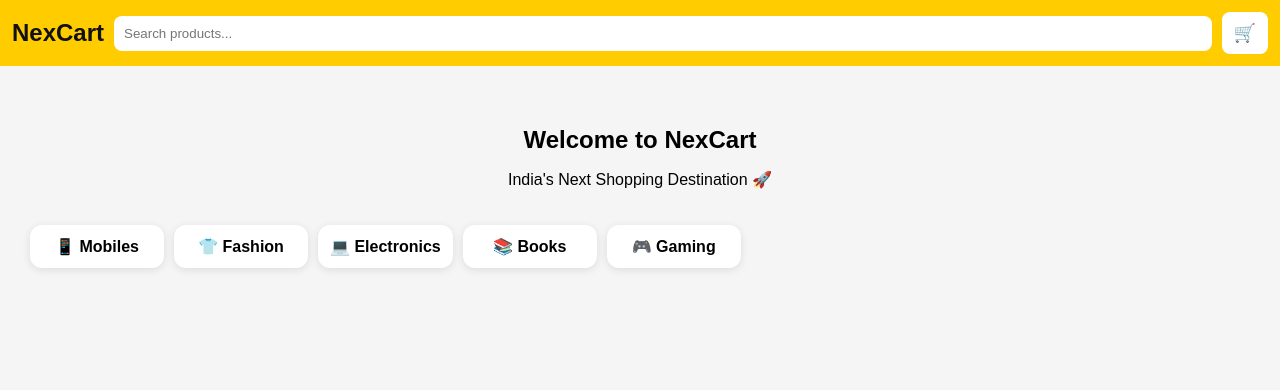
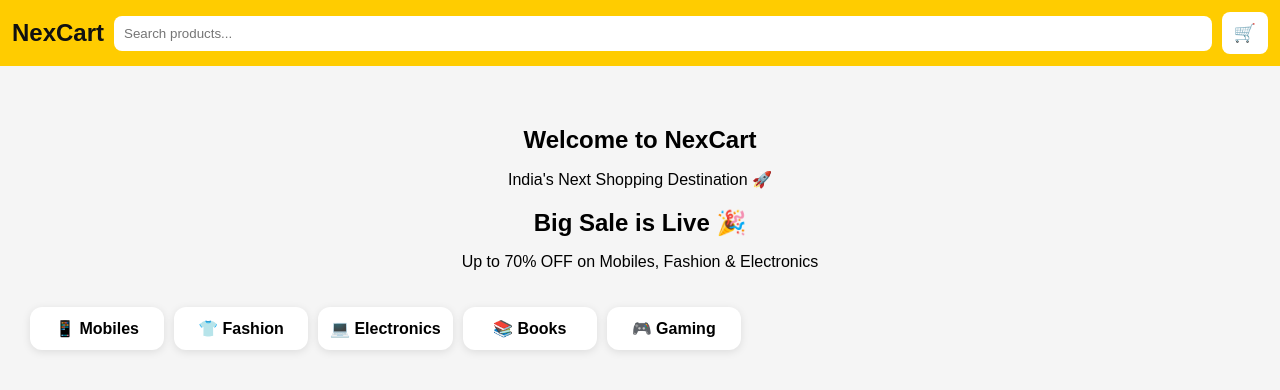
Before and after one commit to singhrajnish12399-dev/NexCart, a React (Vite) app: page / in a window 1280 px wide. Shown: the top 390 px of the page. Built offline with nearby package versions, Linux system fonts and the light colour scheme.

Commit message:
Update App.jsx

```diff
--- a/src/App.jsx
+++ b/src/App.jsx
@@ -16,6 +16,10 @@ function App() {
       <main className="home">
         <h2>Welcome to NexCart</h2>
         <p>India's Next Shopping Destination 🚀</p>
+<div className="banner">
+  <h2>Big Sale is Live 🎉</h2>
+  <p>Up to 70% OFF on Mobiles, Fashion & Electronics</p>
+</div>
 <div className="categories">
   <div className="category">📱 Mobiles</div>
   <div className="category">👕 Fashion</div>
```
